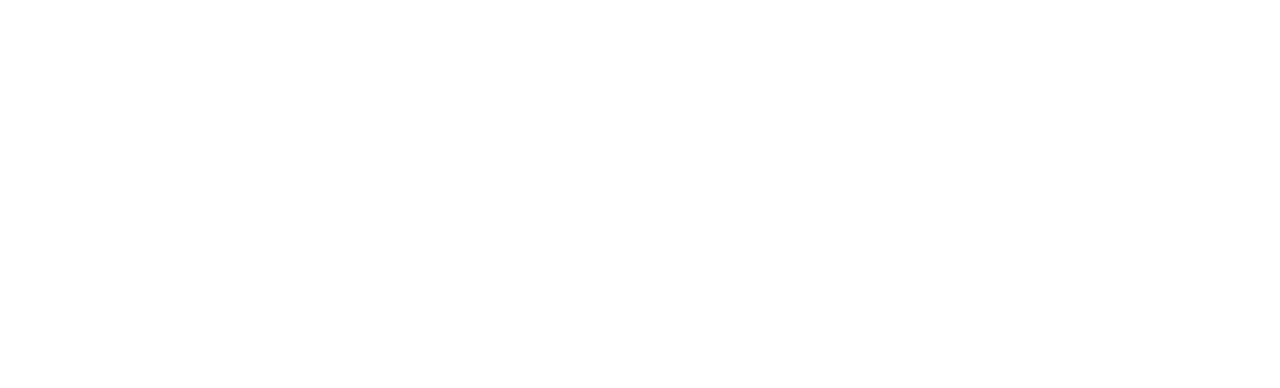
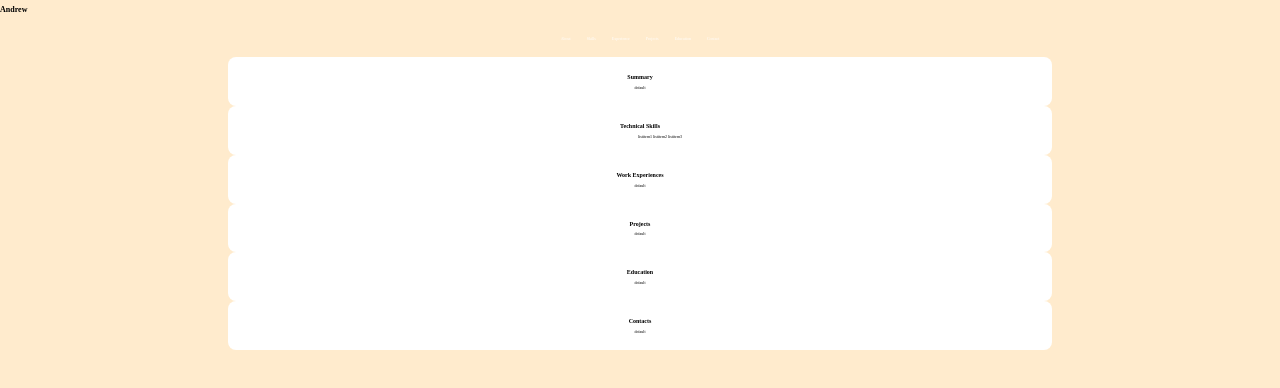
Before and after one commit to Anguye6/anguye6.github.io, a plain HTML site: page index.html in a window 1280 px wide. Drawn offline with Linux system fonts and the light colour scheme.

Commit message:
initial commit

```diff
--- a/index.html
+++ b/index.html
@@ -1,11 +1,63 @@
 <!DOCTYPE html>
-<html>
+
+<html lang="en">
+
     <head>
-        <title>
-            Title
-        </title>
-
+        <meta charset="UTF-8"/>
+        <link rel="stylesheet" href="styles.css"/>
+        <title>Welcome to my Portfolio!</title>
     </head>
 
+    <body>
+        <header>
+            <h1> Andrew </h1>
+            <p> </p>
+        </header>
+
+        <nav>
+            <a href="#about">About</a>
+            <a href="#skills">Skills</a>
+            <a href="#experience">Experience</a>
+            <a href="#projects">Projects</a>
+            <a href="#education">Education</a>
+            <a href="#contact">Contact</a>
+        </nav>
+
+        <section id="about">
+            <h2> Summary</h2>
+            <p> default</p>
+        </section>
+
+        <section id="skills">
+            <h2> Technical Skills</h2>
+            <ul>
+                <il>listitem1</il>
+                <il>listitem2</il>
+                <il>listitem3</il>
+            </ul>
+        </section>
+
+         <section id="experience">
+            <h2> Work Experiences</h2>
+            <p> default </p>
+        </section>
+
+        <section id="projects">
+            <h2> Projects</h2>
+            <p> default </p>
+        </section>
+
+        <section id="education">
+            <h2> Education</h2>
+            <p> default </p>
+        </section>
+
+        <section id="contact">
+            <h2> Contacts</h2>
+            <p> default </p>
+        </section>
+
+
+    </body>
 
 </html>
--- /dev/null
+++ b/styles.css
@@ -0,0 +1,41 @@
+/* styling for default homepage */
+
+body {
+    font-family: 'Times New Roman', Times, serif;
+    font-size: 4px;
+    margin: auto;
+    padding: auto;
+    line-height: normal;
+    background: #ffebcd;
+    color: #000000 ;
+}
+
+header {
+    background: #ffebcd;
+    color: #000000;
+    display: flex;
+    text-align: center;
+}
+
+nav {
+    color: #ffffff;
+    justify-content: center;
+    display: flex;
+    text-decoration: none;
+    gap: 16px;
+    padding: 16px;
+}
+
+nav a {
+    color: #ffffff;
+    text-decoration: none;
+}
+
+section {
+    background: #ffffff;
+    text-align: center;
+    padding: 12px;
+    margin: auto;
+    max-width: 800px;
+    border-radius: 8px;
+}
```
Also changed, not shown: script.js (added).
